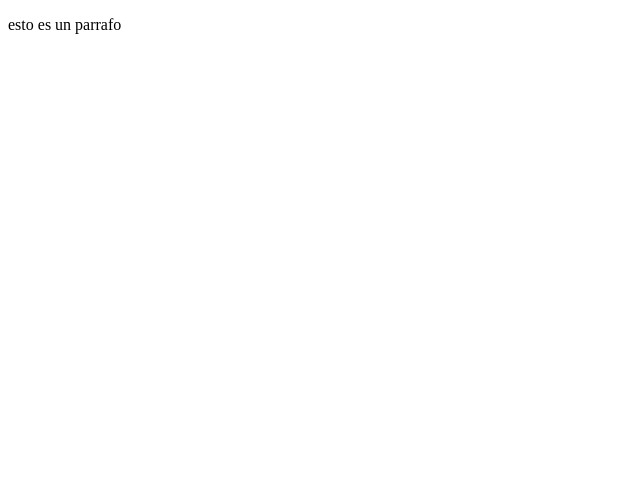
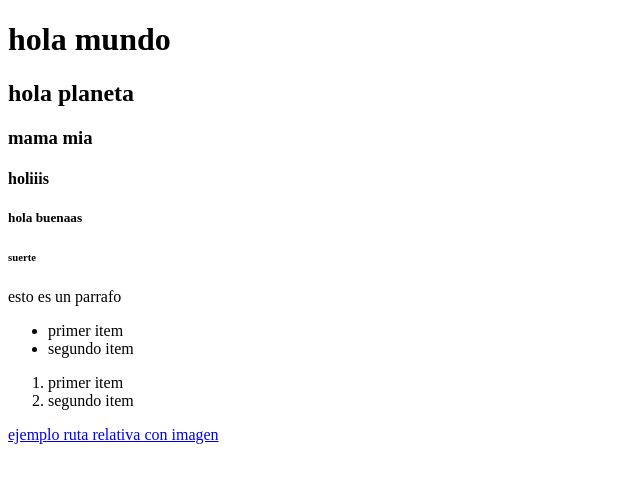
Before and after one commit to braian3124/clase-1, a plain HTML site: page clase 1/index.html in a window 1280 px wide. Shown: the whole page, without its empty margins (0-640 px from the left). Drawn offline with Linux system fonts and the light colour scheme.

Commit message:
Add files via upload

```diff
--- a/clase 1/index.html
+++ b/clase 1/index.html
@@ -3,9 +3,28 @@
 <head>
     <meta charset="UTF-8">
     <meta name="viewport" content="width=device-width, initial-scale=1.0">
-    <title>autos</title>
+    <title>clase 1</title>
 </head>
 <body>
+    <h1>hola mundo</h1>
+    <h2>hola planeta</h2>
+    <h3>mama mia</h3>
+    <h4>holiiis</h4>
+    <h5>hola buenaas</h5>
+    <h6>suerte</h6>
+
     <p>esto es un parrafo</p>
+
+    <ul>
+        <li>primer item</li>
+        <li>segundo item</li>
+    </ul>
+    <ol>
+        <li>primer item</li>
+        <li>segundo item</li>
+    </ol>
+
+    <a href="https://www.youtube.com/"></a>
+    <a href="./imagenes/Mercedes-Benz CLK GTR.jfif">ejemplo ruta relativa con imagen</a>
 </body>
 </html>
```
